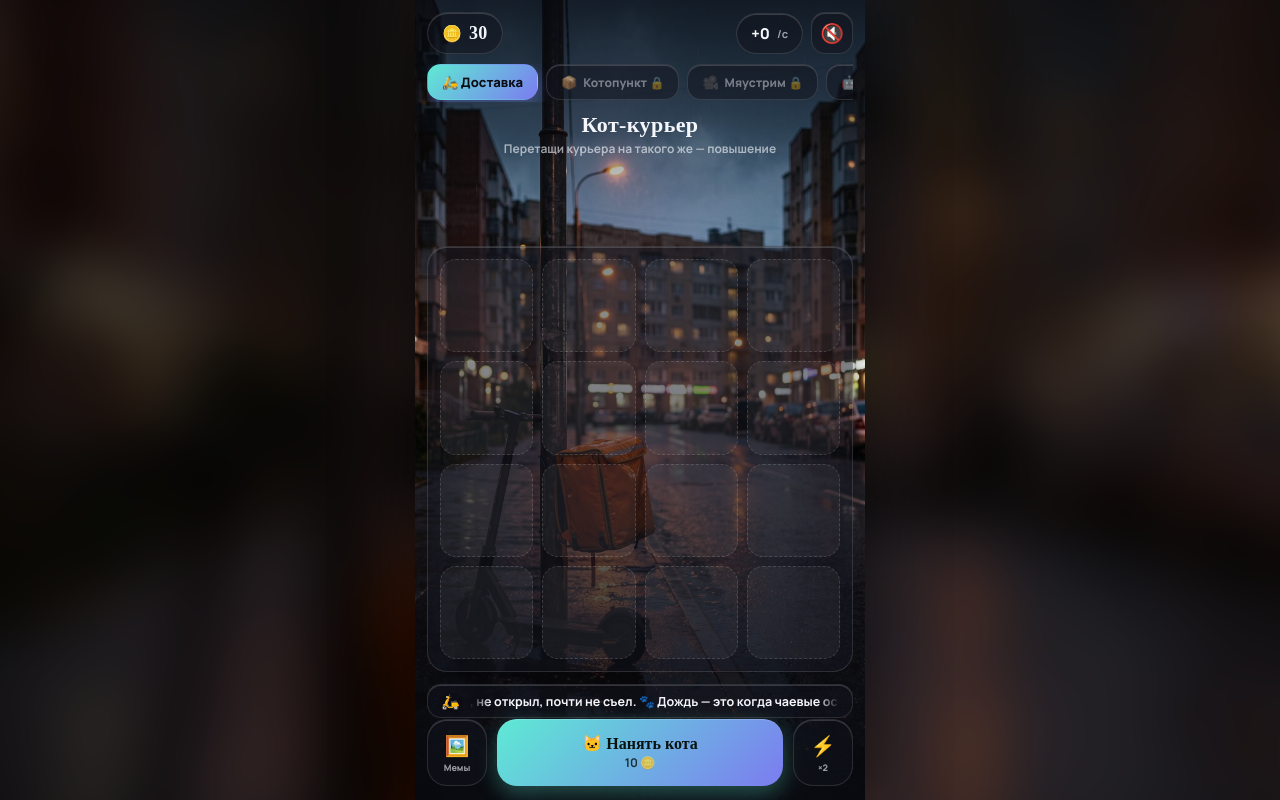
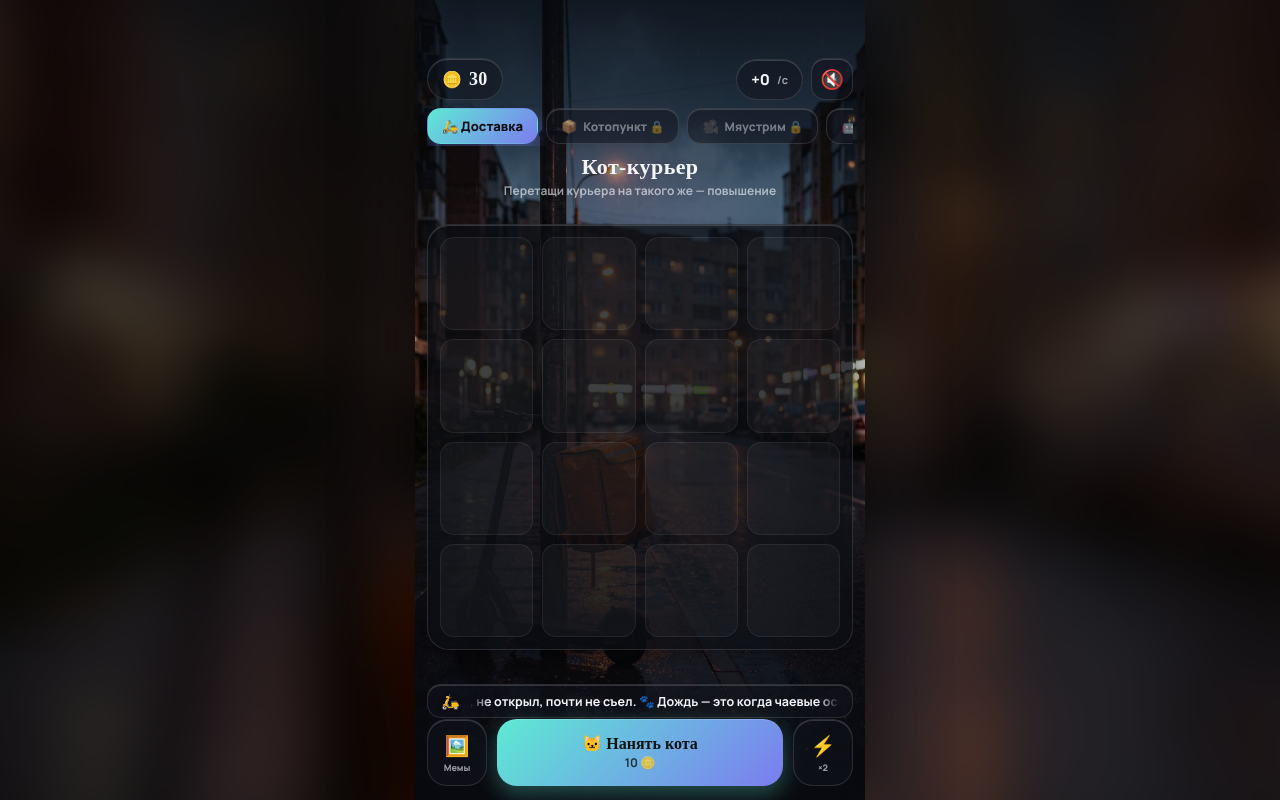
Before and after one commit to Nomad964/testvkgames, a plain HTML site: page index.html in a window 1280 px wide. Drawn offline with Linux system fonts and the light colour scheme; a web font is replaced by a local one.

Commit message:
Add files via upload

```diff
--- a/index.html
+++ b/index.html
@@ -9,6 +9,7 @@
 <style>
   :root{
     --safe-top:env(safe-area-inset-top,0px); --safe-bot:env(safe-area-inset-bottom,0px);
+    --vktop:calc(env(safe-area-inset-top,0px) + 50px); /* буфер под кнопки ВК «Поверх окна» */
     --glass:rgba(18,20,30,.52); --glass-2:rgba(16,18,26,.72);
     --stroke:1px solid rgba(255,255,255,.12);
     --hl:inset 0 1px 0 rgba(255,255,255,.16);
@@ -23,12 +24,12 @@
   #backdrop{ position:fixed; inset:0; z-index:0; overflow:hidden; background:#0b0d12; }
   #backdrop img{ position:absolute; inset:-8%; width:116%; height:116%; object-fit:cover; filter:blur(30px) brightness(.4) saturate(1.1); }
   #stage{ position:relative; z-index:1; overflow:hidden; height:100vh; height:100dvh; width:100vw; width:min(100vw, 56.25dvh); box-shadow:0 0 60px rgba(0,0,0,.6); }
-  #scene{ position:absolute; inset:0; width:100%; height:100%; object-fit:cover; z-index:0; }
+  #scene{ position:absolute; inset:0; width:100%; height:100%; object-fit:cover; z-index:0; filter:brightness(.78) saturate(1.05); }
   #stage:before{ content:''; position:absolute; left:0; right:0; top:0; height:34%; z-index:1; pointer-events:none; background:linear-gradient(to bottom, rgba(8,9,14,.78), rgba(8,9,14,0)); }
   #stage:after{ content:''; position:absolute; left:0; right:0; bottom:0; height:56%; z-index:1; pointer-events:none; background:linear-gradient(to top, rgba(8,9,14,.94), rgba(8,9,14,0)); }
   .glass{ background:var(--glass); border:var(--stroke); box-shadow:var(--shadow), var(--hl); border-radius:20px; }
 
-  .hud{ position:absolute; z-index:5; top:calc(12px + var(--safe-top)); left:12px; right:12px; display:flex; gap:8px; align-items:center; }
+  .hud{ position:absolute; z-index:5; top:calc(8px + var(--vktop)); left:12px; right:12px; display:flex; gap:8px; align-items:center; }
   .pill{ background:var(--glass); border:var(--stroke); box-shadow:var(--hl); border-radius:999px; padding:9px 14px; display:flex; align-items:center; gap:7px; font-weight:800; }
   .pill .lbl{ font-size:11px; font-weight:700; color:var(--ink-dim); }
   #coins{ font-size:18px; font-family:Unbounded; letter-spacing:.3px; }
@@ -36,19 +37,21 @@
   .hud .sp{ flex:1; }
   .icobtn{ width:42px; height:42px; border-radius:14px; background:var(--glass); border:var(--stroke); box-shadow:var(--hl); display:flex; align-items:center; justify-content:center; font-size:19px; cursor:pointer; }
 
-  .biz{ position:absolute; z-index:5; top:calc(64px + var(--safe-top)); left:12px; right:12px; display:flex; gap:8px; overflow-x:auto; padding-bottom:2px; }
+  .biz{ position:absolute; z-index:5; top:calc(58px + var(--vktop)); left:12px; right:12px; display:flex; gap:8px; overflow-x:auto; padding-bottom:2px; }
   .biz::-webkit-scrollbar{ display:none; }
   .bizchip{ flex:0 0 auto; padding:8px 14px; border-radius:14px; background:var(--glass); border:var(--stroke); box-shadow:var(--hl); font-weight:800; font-size:13px; display:flex; align-items:center; gap:6px; color:var(--ink-dim); }
   .bizchip.on{ color:#0b0d12; background:var(--accent); border-color:transparent; box-shadow:0 6px 16px rgba(110,120,240,.4); }
   .bizchip .lock{ opacity:.7; font-size:12px; }
 
-  .bizTitle{ position:absolute; z-index:4; left:0; right:0; top:calc(112px + var(--safe-top)); text-align:center; pointer-events:none; }
+  .bizTitle{ position:absolute; z-index:4; left:0; right:0; top:calc(104px + var(--vktop)); text-align:center; pointer-events:none; }
   .bizTitle h1{ font-family:Unbounded; font-weight:900; font-size:22px; letter-spacing:.4px; }
   .bizTitle p{ font-size:12px; color:var(--ink-dim); font-weight:700; margin-top:2px; }
 
-  #boardWrap{ position:absolute; z-index:4; left:12px; right:12px; bottom:calc(128px + var(--safe-bot)); }
+  #boardWrap{ position:absolute; z-index:4; left:12px; right:12px; top:calc(150px + var(--vktop)); bottom:calc(126px + var(--safe-bot));
+    display:flex; align-items:center; justify-content:center; }
+  #boardPanel{ width:100%; max-height:100%; background:rgba(12,14,20,.74); border:var(--stroke); box-shadow:var(--shadow), var(--hl); border-radius:22px; }
   #board{ display:grid; grid-template-columns:repeat(4,1fr); gap:9px; padding:12px; touch-action:none; }
-  .cell{ position:relative; aspect-ratio:1; border-radius:16px; background:rgba(255,255,255,.05); border:1px dashed rgba(255,255,255,.14); overflow:hidden; }
+  .cell{ position:relative; aspect-ratio:1; border-radius:14px; background:rgba(255,255,255,.035); border:1px solid rgba(255,255,255,.07); overflow:hidden; }
   .cell.filled{ border:1px solid rgba(255,255,255,.16); background:#0b0d12; cursor:grab; box-shadow:var(--hl); }
   .cell img{ width:100%; height:100%; object-fit:cover; display:block; pointer-events:none; }
   .cell .rk{ position:absolute; left:5px; bottom:5px; background:rgba(8,9,14,.7); border:var(--stroke); border-radius:8px; font-size:10px; font-weight:900; padding:1px 6px; }
@@ -139,7 +142,7 @@
 
   <div class="bizTitle"><h1>Кот-курьер</h1><p>Перетащи курьера на такого же — повышение</p></div>
 
-  <div id="boardWrap" class="glass"><div id="board"></div></div>
+  <div id="boardWrap"><div id="boardPanel"><div id="board"></div></div></div>
 
   <div id="ticker"><span class="ic">🛵</span><div class="win"><span class="run" id="tickRun"></span></div></div>
 
```
